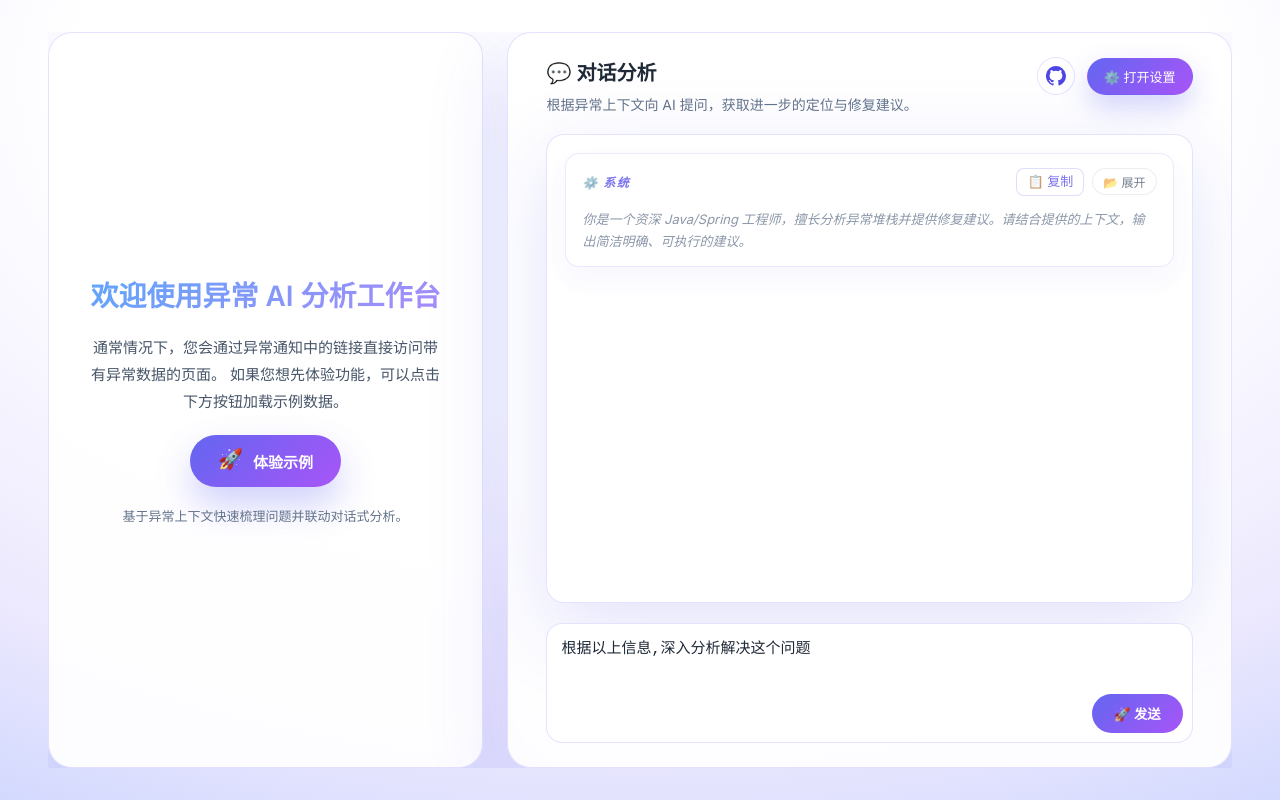
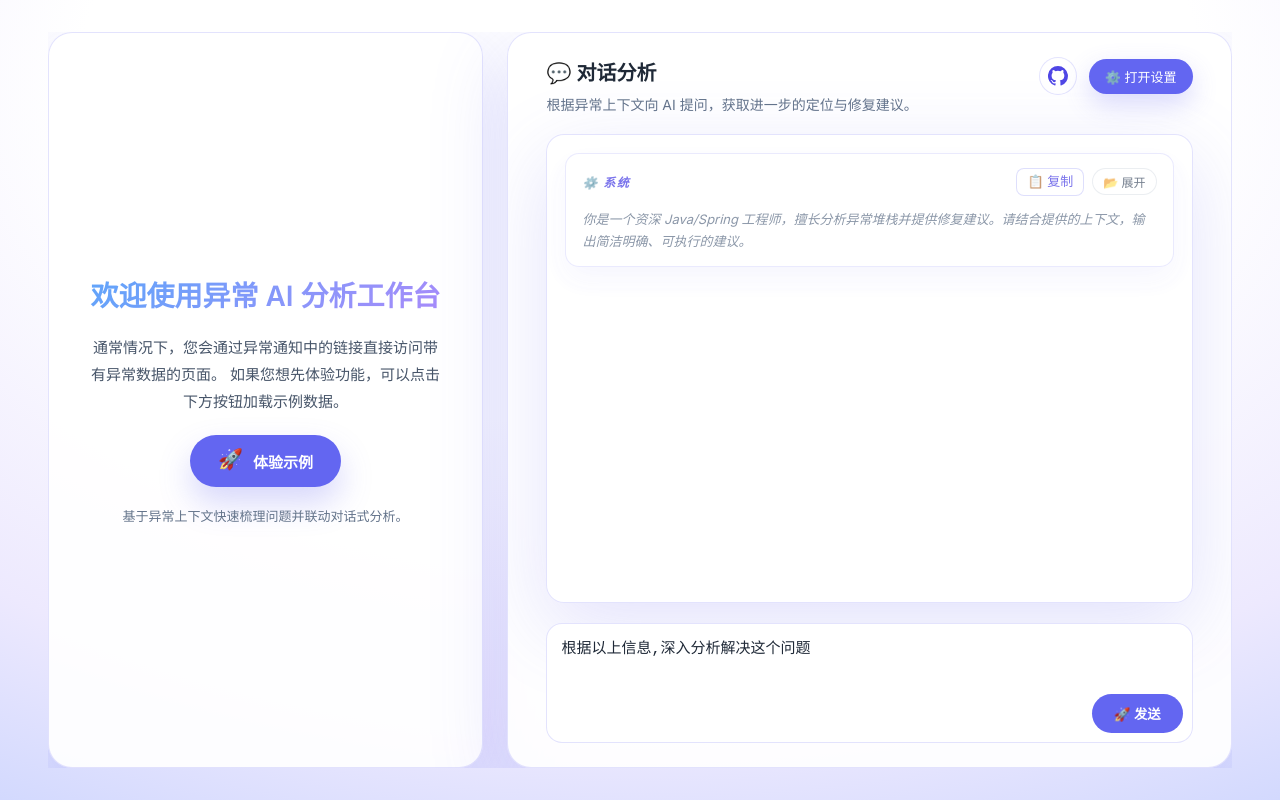
Before and after one commit to GuangYiDing/exception-notify, a React (Vite) app in the folder web/: page / in a window 1280 px wide. Built offline with nearby package versions, Linux system fonts and the light colour scheme.

Commit message:
fix(web): simplify button styling

```diff
--- a/web/src/styles.css
+++ b/web/src/styles.css
@@ -13,6 +13,13 @@
   --color-accent-soft: #818cf8;
   --color-accent-strong: #4f46e5;
   --color-danger: #ef4444;
+  --color-button-primary: #6366f1;
+  --color-button-primary-hover: #4f46e5;
+  --color-button-primary-pressed: #4338ca;
+  --color-button-secondary: rgba(99, 102, 241, 0.12);
+  --color-button-secondary-hover: rgba(99, 102, 241, 0.18);
+  --color-button-secondary-strong: rgba(99, 102, 241, 0.24);
+  --color-button-text: #ffffff;
   --shadow-surface: 0 24px 80px rgba(99, 102, 241, 0.18);
 }
 
@@ -69,20 +76,21 @@ pre {
 }
 
 .settings-button {
-  border: 1px solid transparent;
-  background: linear-gradient(135deg, #6366f1, #a855f7);
-  color: #fff;
+  border: none;
+  background: var(--color-button-primary);
+  color: var(--color-button-text);
   border-radius: 999px;
   padding: 8px 16px;
   font-size: 13px;
   cursor: pointer;
   transition: background 0.2s ease, box-shadow 0.2s ease, transform 0.2s ease;
-  box-shadow: 0 12px 28px rgba(99, 102, 241, 0.28);
+  box-shadow: 0 10px 26px rgba(99, 102, 241, 0.24);
   flex-shrink: 0;
 }
 
 .settings-button:hover {
-  background: linear-gradient(135deg, #4f46e5, #a855f7);
+  background: var(--color-button-primary-hover);
+  box-shadow: 0 12px 30px rgba(99, 102, 241, 0.28);
   transform: translateY(-1px);
 }
 
@@ -425,19 +433,19 @@ pre {
   padding: 14px 28px;
   border: none;
   border-radius: 999px;
-  background: linear-gradient(135deg, #6366f1, #a855f7);
-  color: #fff;
+  background: var(--color-button-primary);
+  color: var(--color-button-text);
   font-size: 15px;
   font-weight: 600;
   cursor: pointer;
   transition: all 0.3s ease;
-  box-shadow: 0 18px 36px rgba(99, 102, 241, 0.3);
+  box-shadow: 0 16px 32px rgba(99, 102, 241, 0.26);
 }
 
 .demo-button:hover {
   transform: translateY(-2px);
-  box-shadow: 0 20px 42px rgba(99, 102, 241, 0.38);
-  background: linear-gradient(135deg, #4f46e5, #a855f7);
+  box-shadow: 0 18px 38px rgba(78, 70, 229, 0.32);
+  background: var(--color-button-primary-hover);
 }
 
 .demo-icon {
@@ -511,8 +519,8 @@ pre {
   gap: 8px;
   padding: 10px 14px;
   border-radius: 999px;
-  background: linear-gradient(135deg, rgba(99, 102, 241, 0.12), rgba(129, 140, 248, 0.18));
-  border: 1px solid rgba(99, 102, 241, 0.35);
+  background: var(--color-button-secondary);
+  border: 1px solid rgba(99, 102, 241, 0.3);
   color: var(--color-accent-strong);
   text-decoration: none;
   font-size: 14px;
@@ -521,7 +529,7 @@ pre {
 
 .primary-link:hover {
   transform: translateY(-1px);
-  background: linear-gradient(135deg, rgba(99, 102, 241, 0.22), rgba(129, 140, 248, 0.28));
+  background: var(--color-button-secondary-hover);
 }
 
 .card-grid {
@@ -660,32 +668,32 @@ pre {
 }
 
 .edit-button:hover {
-  background: linear-gradient(135deg, rgba(99, 102, 241, 0.18), rgba(129, 140, 248, 0.28));
+  background: var(--color-button-secondary);
   border-color: rgba(99, 102, 241, 0.45);
   color: var(--color-accent-strong);
   transform: translateY(-1px);
 }
 
 .edit-button.save {
-  background: linear-gradient(135deg, rgba(45, 212, 191, 0.22), rgba(59, 130, 246, 0.28));
-  border-color: rgba(59, 130, 246, 0.35);
+  background: rgba(45, 212, 191, 0.18);
+  border-color: rgba(45, 212, 191, 0.4);
   color: #0f172a;
 }
 
 .edit-button.save:hover {
-  background: linear-gradient(135deg, rgba(45, 212, 191, 0.3), rgba(59, 130, 246, 0.4));
-  border-color: rgba(59, 130, 246, 0.55);
+  background: rgba(45, 212, 191, 0.28);
+  border-color: rgba(45, 212, 191, 0.5);
   color: #0f172a;
 }
 
 .edit-button.cancel {
-  background: linear-gradient(135deg, rgba(248, 113, 113, 0.2), rgba(239, 68, 68, 0.18));
+  background: rgba(248, 113, 113, 0.18);
   border-color: rgba(248, 113, 113, 0.32);
   color: var(--color-danger);
 }
 
 .edit-button.cancel:hover {
-  background: linear-gradient(135deg, rgba(248, 113, 113, 0.3), rgba(239, 68, 68, 0.28));
+  background: rgba(248, 113, 113, 0.3);
   border-color: rgba(248, 113, 113, 0.5);
   color: var(--color-danger);
 }
@@ -815,8 +823,8 @@ pre {
 }
 
 .copy-button:hover {
-  background: linear-gradient(135deg, rgba(99, 102, 241, 0.18), rgba(129, 140, 248, 0.28));
-  color: #fff;
+  background: var(--color-button-secondary);
+  color: var(--color-accent-strong);
   transform: translateY(-1px);
 }
 
@@ -835,7 +843,7 @@ pre {
 }
 
 .regenerate-button:hover {
-  background: linear-gradient(135deg, rgba(129, 140, 248, 0.22), rgba(196, 181, 253, 0.28));
+  background: var(--color-button-secondary);
   color: var(--color-accent-strong);
   transform: translateY(-1px);
 }
@@ -917,8 +925,8 @@ pre {
   padding: 10px 22px;
   border-radius: 999px;
   border: none;
-  background: linear-gradient(135deg, #6366f1, #a855f7);
-  color: #fff;
+  background: var(--color-button-primary);
+  color: var(--color-button-text);
   font-weight: 600;
   cursor: pointer;
   transition: transform 0.2s ease, box-shadow 0.2s ease, opacity 0.2s ease;
@@ -926,7 +934,8 @@ pre {
 
 .send-button:hover {
   transform: translateY(-1px);
-  box-shadow: 0 18px 32px rgba(99, 102, 241, 0.3);
+  box-shadow: 0 18px 32px rgba(78, 70, 229, 0.32);
+  background: var(--color-button-primary-hover);
 }
 
 .send-button:disabled {
```
